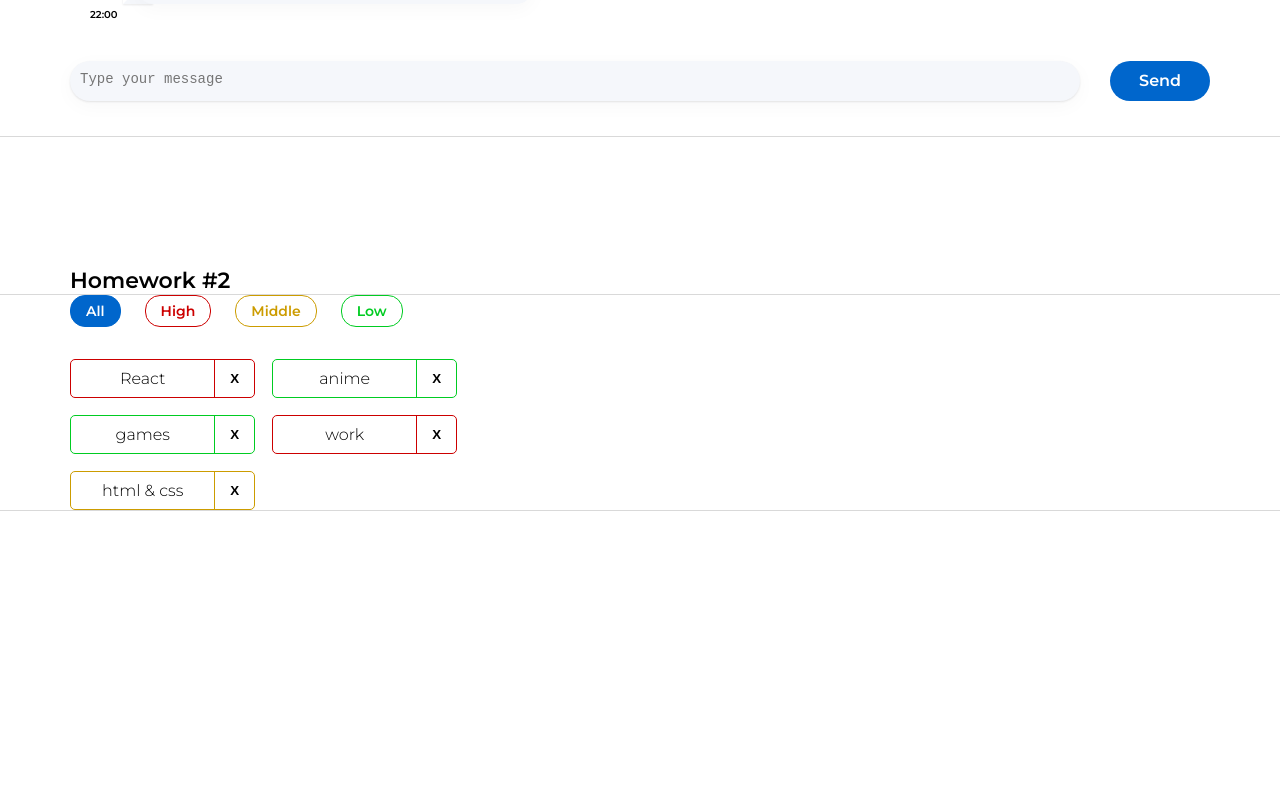
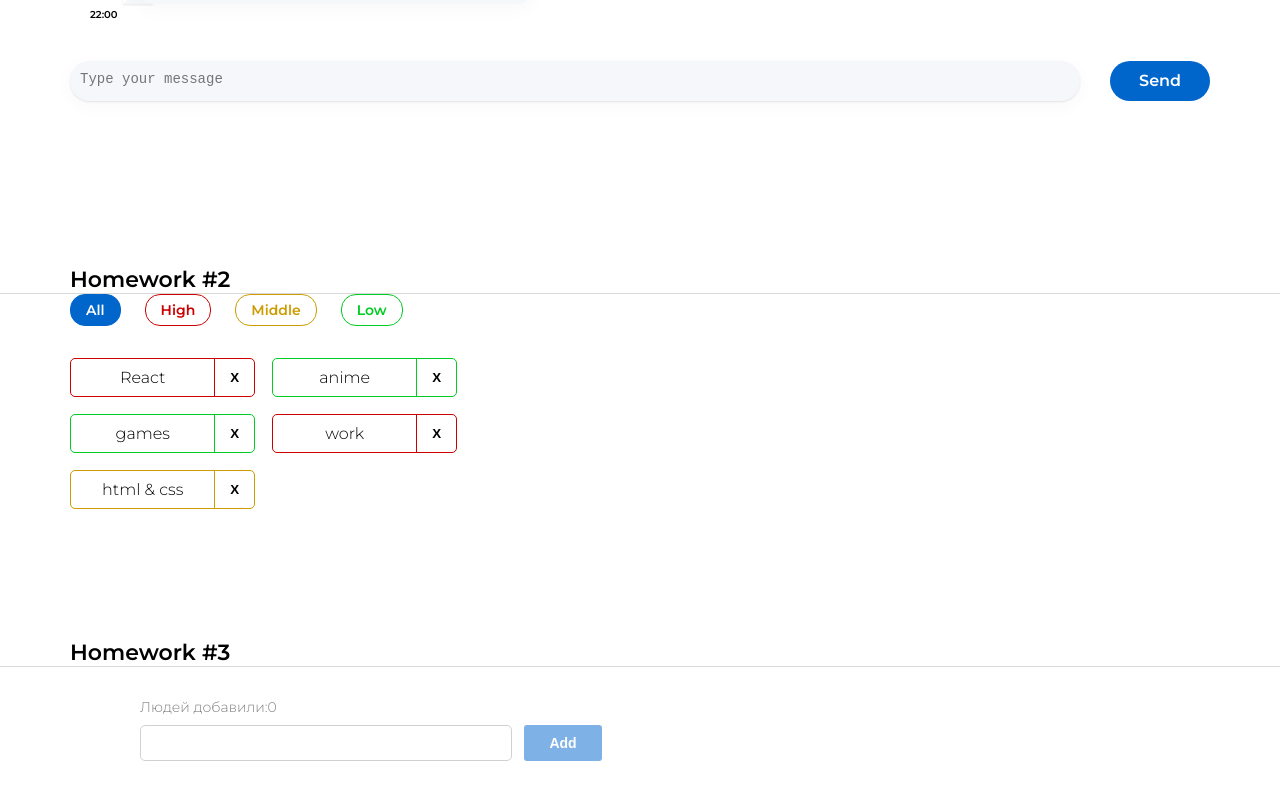
Before and after one commit to pantaiz/Homework_auto_check, a React (Create React App) app: page / in a window 1280 px wide. Shown: the part 299-1098 px from the top of the page. Before the commit the page ends 810 px from the top, so only its background shows below. Built offline with nearby package versions, Linux system fonts and the light colour scheme.

Commit message:
Домашнее задание N3, инпут, пропсы, useState,Типизация

```diff
--- a/src/s1-main/App.module.css
+++ b/src/s1-main/App.module.css
@@ -7,7 +7,6 @@
 
 .hw {
 border-top: 1px solid #D9D9D9;
-border-bottom: 1px solid #D9D9D9;
     padding-left: 70px;
 }
 
--- a/src/s1-main/App.tsx
+++ b/src/s1-main/App.tsx
@@ -2,6 +2,7 @@
 import s from './App.module.css'
 import HW1 from '../s2-homeworks/hw01/HW1'
 import HW2 from "../s2-homeworks/hw02/HW2";
+import HW3 from "../s2-homeworks/hw03/HW3";
 
 function App() {
     return (
@@ -9,7 +10,7 @@
             <HW1/>
             {/*раскомментировать по ходу выполнения*/}
             <HW2/>
-            {/*<HW3/>*/}
+            <HW3/>
             {/*<HW4/>*/}
 
             {/*при выполнении дз 5 и более - закомментировать здесь дз 1-4, так как они есть внутри дз 5*/}
--- a/src/s2-homeworks/hw03/Greeting.module.css
+++ b/src/s2-homeworks/hw03/Greeting.module.css
@@ -1,35 +1,73 @@
 .greetingForm {
+    margin-top: 31px;
+    padding-left: 70px;
+    padding-bottom: 200px;
+
 }
 
 .inputAndButtonContainer {
+    display: flex;
 }
 
 .error {
+    color: #cc0000;
 }
 
 .input {
+    height: 36px;
+    width: 372px;
+    border-radius: 5px;
+    border:solid 1px #D1D1D1;
 }
 
 .input:focus {
 }
 
 .errorInput {
+    border: #CC0000 1px solid;
+    height: 36px;
+    width: 372px;
+    border-radius: 5px;
 }
 
 .button {
+    margin-left: 12px;
+    background-color: #0066CC;
+    width: 78px;
+    height: 36px;
+    font-style: normal;
+    font-weight: 600;
+    font-size: 14px;
+    line-height: 20px;
+    color: white;
+    border: none;
+    border-radius: 3px;
 }
 
 .button:focus {
 }
 
 .button:active {
+
 }
 
 .button:disabled {
+    Opacity: 50%
 }
 
 .text {
+    display: flex;
+    padding-bottom: 9px;
+    color: rgba(0, 0, 0, 0.5);
+    font-weight: 400;
+    font-size: 14px;
+
 }
 
 .greeting {
+    padding-top: 10px;
+    font-style: normal;
+    font-weight: 600;
+    font-size: 14px;
+    line-height: 17px;
 }
--- a/src/s2-homeworks/hw03/Greeting.tsx
+++ b/src/s2-homeworks/hw03/Greeting.tsx
@@ -2,13 +2,13 @@
 import s from './Greeting.module.css'
 
 type GreetingPropsType = {
-    name: any // need to fix any
+    name: string // need to fix any
     setNameCallback: any // need to fix any
     addUser: any // need to fix any
     onBlur: any // need to fix any
     onEnter: any // need to fix any
     error: any // need to fix any
-    totalUsers: any // need to fix any
+    totalUsers: number // need to fix any
     lastUserName?: any // need to fix any
 }
 
@@ -25,7 +25,7 @@
         lastUserName,
     } // деструктуризация пропсов
 ) => {
-    const inputClass = s.errorInput // need to fix with (?:)
+    const inputClass =error? s.errorInput:s.input // need to fix with (?:)
 
     return (
         <div id={'hw3-form'} className={s.greetingForm}>
@@ -57,7 +57,7 @@
                     className={s.button}
                     disabled={!name.trim()}
                 >
-                    add
+                    Add
                 </button>
             </div>
 
--- a/src/s2-homeworks/hw03/GreetingContainer.tsx
+++ b/src/s2-homeworks/hw03/GreetingContainer.tsx
@@ -1,20 +1,30 @@
-import React, { ChangeEvent, KeyboardEvent, useState } from 'react'
+import React, {ChangeEvent, KeyboardEvent, useState} from 'react'
 import Greeting from './Greeting'
-import { UserType } from './HW3'
+import {UserType} from './HW3'
 
 type GreetingContainerPropsType = {
-    users: any // need to fix any
-    addUserCallback: any // need to fix any
+    users: Array<UserType> // need to fix any
+    addUserCallback: (name: string) => void // need to fix any
 }
 
-export const pureAddUser = (name: any, setError: any, setName: any, addUserCallback: any) => {
+export const pureAddUser = (name: string, setError: (error:string)=>void, setName: (name:string)=>void, addUserCallback: (name: string) => void) => {
+    if (name.replace(/\s+/g, '')) {
+        addUserCallback(name)
+        setName('')
+    } else {
+        setError('Ошибка! Введите имя!')
+        setName('')
+    }
     // если имя пустое - показать ошибку, иначе - добавить юзера и очистить инпут
 }
 
-export const pureOnBlur = (name: any, setError: any) => { // если имя пустое - показать ошибку
+export const pureOnBlur = (name: string, setError: (error:string)=>void) => {
+    !name.replace(/\s+/g, '') && setError('Ошибка! Введите имя!')// если имя пустое - показать ошибку
 }
 
-export const pureOnEnter = (e: any, addUser: any) => { // если нажата кнопка Enter - добавить
+export const pureOnEnter = (e: KeyboardEvent<HTMLInputElement>, addUser: ()=>void) => {
+    e.key==="Enter"&& addUser()
+    // если нажата кнопка Enter - добавить
 }
 
 // более простой и понятный для новичков
@@ -22,15 +32,15 @@
 
 // более современный и удобный для про :)
 const GreetingContainer: React.FC<GreetingContainerPropsType> = ({
-    users,
-    addUserCallback,
-}) => {
+                                                                     users,
+                                                                     addUserCallback,
+                                                                 }) => {
     // деструктуризация пропсов
-    const [name, setName] = useState<any>('') // need to fix any
-    const [error, setError] = useState<any>('') // need to fix any
+    const [name, setName] = useState<string>('') // need to fix any
+    const [error, setError] = useState<string>('') // need to fix any
 
-    const setNameCallback = (e: any) => { // need to fix any
-        setName('some name') // need to fix
+    const setNameCallback = (e: ChangeEvent<HTMLInputElement>) => { // need to fix any
+        setName(e.target.value) // need to fix
 
         error && setError('')
     }
@@ -42,12 +52,12 @@
         pureOnBlur(name, setError)
     }
 
-    const onEnter = (e: any) => {
+    const onEnter = (e: KeyboardEvent<HTMLInputElement>) => {
         pureOnEnter(e, addUser)
     }
 
-    const totalUsers = 0 // need to fix
-    const lastUserName = 'some name' // need to fix
+    const totalUsers = users.length // need to fix
+    const lastUserName = users.length > 0 && users[users.length - 1].name
 
     return (
         <Greeting
--- a/src/s2-homeworks/hw03/HW3.tsx
+++ b/src/s2-homeworks/hw03/HW3.tsx
@@ -1,38 +1,40 @@
-import React, { useState } from 'react'
-import { v1 } from 'uuid'
+import React, {useState} from 'react'
+import {v1} from 'uuid'
 import s2 from '../../s1-main/App.module.css'
 import GreetingContainer from './GreetingContainer'
 
 /*
-* 1 - описать тип UserType
-* 2 - указать нужный тип в useState с users
-* 3 - дописать типы и логику функции pureAddUserCallback и проверить её тестами
-* 4 - в файле GreetingContainer.tsx дописать типизацию пропсов
-* 5 - в файле GreetingContainer.tsx указать нужные типы в useState с name и error
-* 6 - в файле GreetingContainer.tsx дописать тип и логику функции setNameCallback
-* 7 - в файле GreetingContainer.tsx дописать логику функций pureAddUser, pureOnBlur, pureOnEnter и проверить их тестами
-* 8 - в файле GreetingContainer.tsx вычислить количество добавленных и имя последнего (totalUsers, lastUserName)
-* 9 - в файле Greeting.tsx дописать типизацию пропсов
-* 10 - в файле Greeting.tsx вычислить inputClass в зависимости от наличия ошибки
+* ✅1 - описать тип UserType
+* ✅2 - указать нужный тип в useState с users
+* ✅3 - дописать типы и логику функции pureAddUserCallback и проверить её тестами
+* ✅4 - в файле GreetingContainer.tsx дописать типизацию пропсов
+* ✅5 - в файле GreetingContainer.tsx указать нужные типы в useState с name и error
+* ✅6 - в файле GreetingContainer.tsx дописать тип и логику функции setNameCallback
+* ✅ 7 - в файле GreetingContainer.tsx дописать логику функций pureAddUser, pureOnBlur, pureOnEnter и проверить их тестами
+*✅ 8 - в файле GreetingContainer.tsx вычислить количество добавленных и имя последнего (totalUsers, lastUserName)
+* ✅9 - в файле Greeting.tsx дописать типизацию пропсов
+* ✅10 - в файле Greeting.tsx вычислить inputClass в зависимости от наличия ошибки
 * 11 - сделать стили в соответствии с дизайном
 * */
 
 // types
 export type UserType = {
-    _id: any // need to fix any
-    name: any // need to fix any
+    _id: string // need to fix any
+    name: string // need to fix any
 }
 
-export const pureAddUserCallback = (name: any, setUsers: any, users: any) => { // need to fix any
-    const user = { // need to fix
+export const pureAddUserCallback = (name: string, setUsers: (users: UserType[]) => void, users: Array<UserType>) => { // need to fix any
+    const user = {
+        _id: v1(),
+        name: name
     }
     setUsers([...users, user])
 }
 
 const HW3 = () => {
-    const [users, setUsers] = useState<any>([]) // need to fix any
+    const [users, setUsers] = useState<Array<UserType>>([]) // need to fix any
 
-    const addUserCallback = (name: any) => { // need to fix any
+    const addUserCallback = (name: string) => { // need to fix any
         pureAddUserCallback(name, setUsers, users)
     }
 
```
Also changed, not shown: 1 other file (tests, documents, lock files or other folders).
